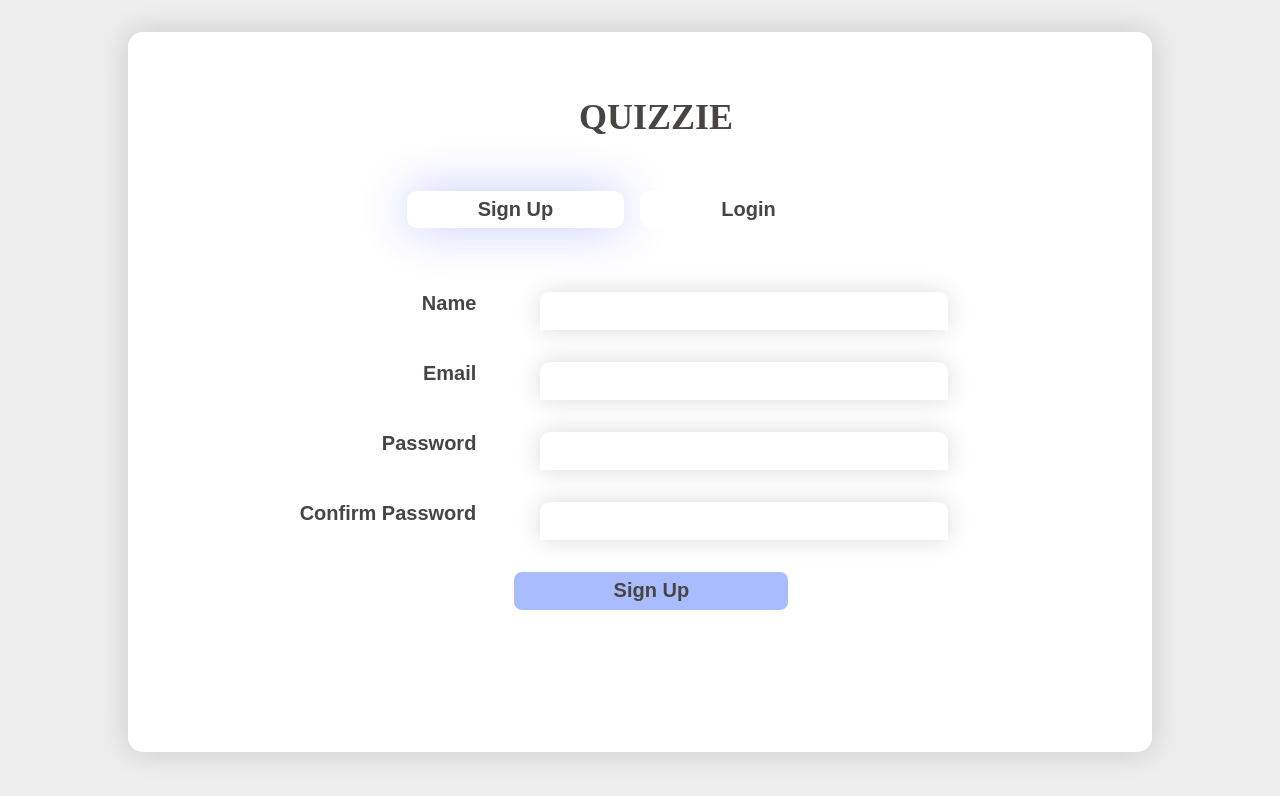
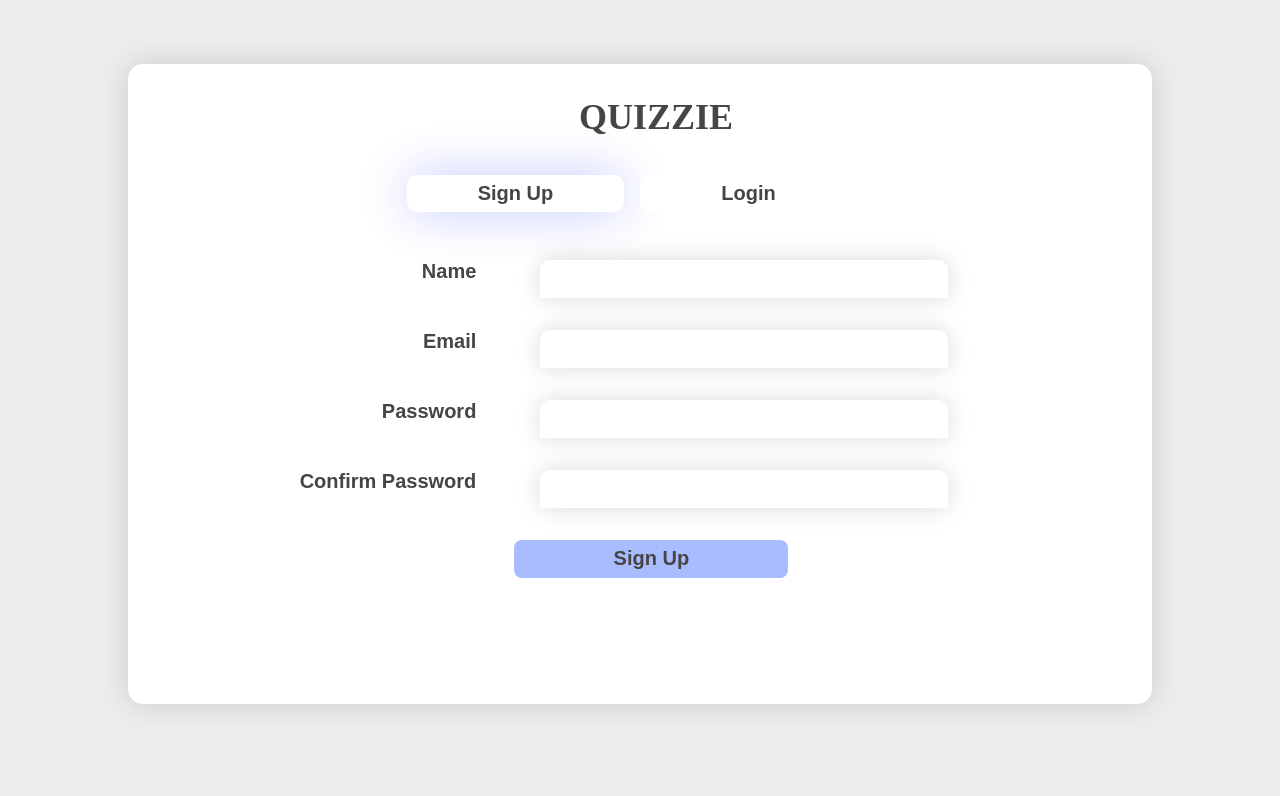
Before and after one commit to pritibishnoii/quizee_builder, a React (Create React App) app: page /1 in a window 1280 px wide. Shown: the top 796 px of the page. Built offline with nearby package versions, Linux system fonts and the light colour scheme.

Commit message:
same css  added

```diff
--- a/src/pages/Home/Style.module.css
+++ b/src/pages/Home/Style.module.css
@@ -1,10 +1,10 @@
 .container {
   width: 80vw;
-  height: 90vh;
+  height: 80vh;
   border-radius: 15px;
   background: #fff;
   box-shadow: 0px 0px 30px 0px rgba(0, 0, 0, 0.15);
-  margin: 2rem auto;
+  margin: 4rem auto;
   display: flex;
   flex-direction: column;
   align-items: center;
@@ -16,11 +16,11 @@
   font-size: 2.25rem;
   font-style: normal;
   font-weight: 700;
-  margin-top: 4rem;
+  margin-top: 2rem;
 }
 
 .login_signup_btn {
-  margin-top: 2rem;
+  margin-top: 1rem;
 }
 
 .signUp {
@@ -38,12 +38,12 @@
   border: none;
   text-align: center;
   cursor: pointer;
-  margin-top: -15rem;
+  margin-top: -12rem;
   margin-right: 1rem;
 }
 
 .signup_page {
-  margin-top: 2rem;
+  margin-top: 1rem;
 }
 
 .selected {
```
